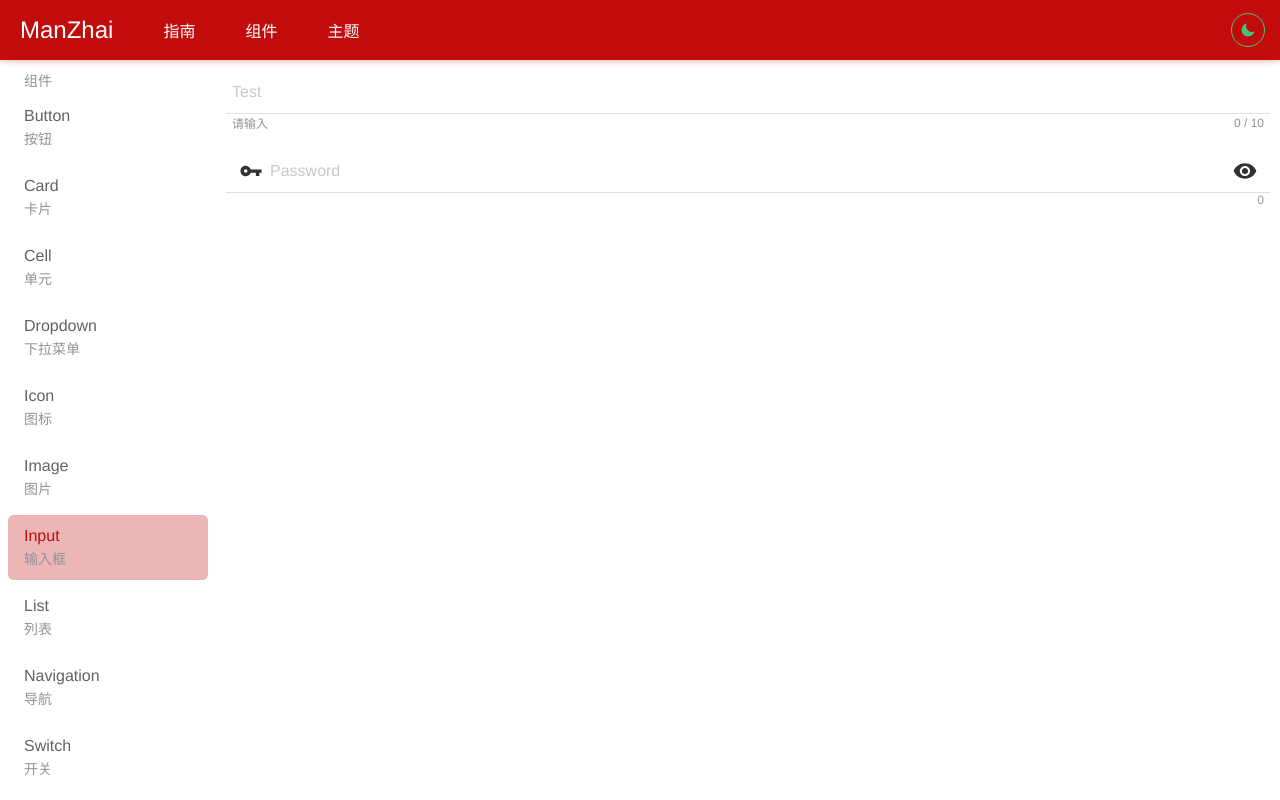
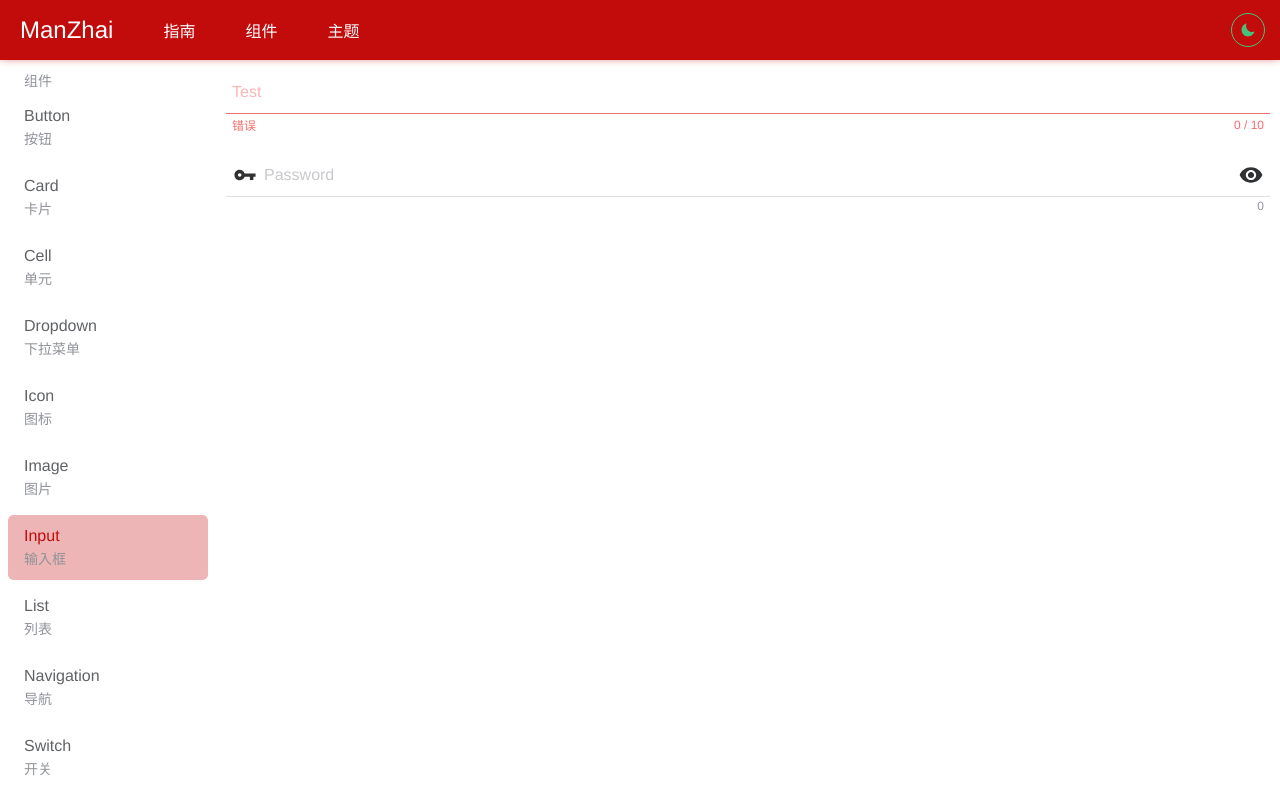
Before and after one commit to ljw1412/manzhai-ui, a Vue app: page /#/component/input in a window 1280 px wide. Built offline with nearby package versions, Linux system fonts and the light colour scheme.

Commit message:
[Input] 样式修改。并增加error情况

```diff
--- a/example/views/Component/Input.vue
+++ b/example/views/Component/Input.vue
@@ -4,6 +4,8 @@
       label="Test"
       id="test"
       hint="请输入"
+      error
+      error-message="错误"
       show-word-count
       maxlength="10"></mz-input>
     <br>
@@ -14,12 +16,10 @@
       id="password">
       <mz-icon slot="prepend"
         name="md-key"
-        color="var(--color-text-primary)"
         size="26"></mz-icon>
 
       <mz-icon slot="append"
         name="md-eye"
-        color="var(--color-text-primary)"
         size="26"></mz-icon>
     </mz-input>
   </div>
--- a/packages/Input/Input.vue
+++ b/packages/Input/Input.vue
@@ -1,5 +1,6 @@
 <template>
-  <div class="mz-input">
+  <div class="mz-input"
+    :class="{'mz-input--error':error}">
     <div class="mz-input__container">
       <div v-if="$slots.prepend"
         class="mz-input__prepend">
@@ -36,7 +37,7 @@
         :class="{'mz-input__line--active':isFocused}"></div>
     </div>
     <div class="mz-input__helper-line flex-center-space-between">
-      <div class="mz-input__helper-text">{{hint}}</div>
+      <div class="mz-input__helper-text">{{error?errorMessage:hint}}</div>
       <div v-if="showWordCount"
         class="mz-input__counter">{{countStr}}</div>
     </div>
@@ -59,12 +60,18 @@ export default class MzInput extends Mixins(SizeMixin) {
   readonly autocomplete!: boolean
   @Prop(Boolean)
   readonly showWordCount!: boolean
+  @Prop(Boolean)
+  readonly error!: boolean
+  @Prop(String)
+  readonly errorMessage!: string
   @Prop([String, Number])
   readonly maxlength!: string | number
   @Prop(String)
   readonly label!: string
   @Prop(String)
   readonly hint!: string
+  @Prop(Object)
+  readonly rule!: object
   @Ref('input')
   readonly inputRef!: HTMLInputElement
 
@@ -122,9 +129,11 @@ export default class MzInput extends Mixins(SizeMixin) {
   --mz-input__input-font-size: 16px;
   --mz-input__input-font-color: var(--color-text-primary);
   --mz-input__input-caret-color: var(--color-primary);
+  --mz-input__icon-color: var(--color-text-primary);
   --mz-input__label-color: var(--color-text-secondary);
-  --mz-input__label-color--focus: var(--color-primary);
-  --mz-input__line-color: var(--color-primary);
+  --mz-input__label-color--focused: var(--color-primary);
+  --mz-input__line-color: var(--color-border-base);
+  --mz-input__line-color--focused: var(--color-primary);
   --mz-input__message-color: var(--color-text-secondary);
   --mz-input__message-font-size: 12px;
 
@@ -139,20 +148,26 @@ export default class MzInput extends Mixins(SizeMixin) {
       left: 0;
       width: 100%;
       height: 1px;
-      background-color: var(--color-border-base);
+      background-color: var(--mz-input__line-color);
     }
   }
 
   &__prepend {
     flex-shrink: 0;
     display: flex;
-    padding-left: 12px;
+    padding-left: 6px;
+    .mz-icon {
+      @include mzColor(var(--mz-input__icon-color));
+    }
   }
 
   &__append {
     flex-shrink: 0;
     display: flex;
-    padding-right: 12px;
+    padding-right: 6px;
+    .mz-icon {
+      @include mzColor(var(--mz-input__icon-color));
+    }
   }
 
   &__content {
@@ -178,7 +193,7 @@ export default class MzInput extends Mixins(SizeMixin) {
       transform: translateY(-106%) scale(0.75);
     }
     &--focus {
-      color: var(--mz-input__label-color--focus);
+      color: var(--mz-input__label-color--focused);
     }
   }
 
@@ -204,11 +219,11 @@ export default class MzInput extends Mixins(SizeMixin) {
     width: 100%;
     height: 2px;
     transform: scaleX(0);
-    transition: transform 180ms cubic-bezier(0.4, 0, 0.2, 1),
-      opacity 180ms cubic-bezier(0.4, 0, 0.2, 1);
+    transition: transform 180ms map-get($transition, 'fast-in-fast-out'),
+      opacity 180ms map-get($transition, 'fast-in-fast-out');
     opacity: 0;
     z-index: 2;
-    background-color: var(--mz-input__line-color);
+    background-color: var(--mz-input__line-color--focused);
     &--active {
       opacity: 1;
       transform: scaleX(1);
@@ -216,9 +231,20 @@ export default class MzInput extends Mixins(SizeMixin) {
   }
 
   &__helper-line {
-    padding: 0 6px;
+    padding: 2px 6px;
     color: var(--mz-input__message-color);
     font-size: var(--mz-input__message-font-size);
   }
+
+  &--error {
+    --mz-input__input-font-color: var(--color-danger) !important;
+    --mz-input__input-caret-color: var(--color-danger) !important;
+    --mz-input__icon-color: var(--color-danger) !important;
+    --mz-input__label-color: var(--color-danger) !important;
+    --mz-input__label-color--focused: var(--color-danger) !important;
+    --mz-input__line-color: var(--color-danger) !important;
+    --mz-input__line-color--focused: var(--color-danger) !important;
+    --mz-input__message-color: var(--color-danger) !important;
+  }
 }
 </style>
--- a/src/styles/global/theme/dark.scss
+++ b/src/styles/global/theme/dark.scss
@@ -48,7 +48,8 @@ $colors: initColors(
 
   .mz-input {
     --mz-input__line-color: var(--color-text-primary);
+    --mz-input__line-color--focused: var(--color-text-primary);
     --mz-input__input-caret-color: var(--color-text-primary);
-    --mz-input__label-color--focus: var(--color-text-primary);
+    --mz-input__label-color--focused: var(--color-text-primary);
   }
 }
```
